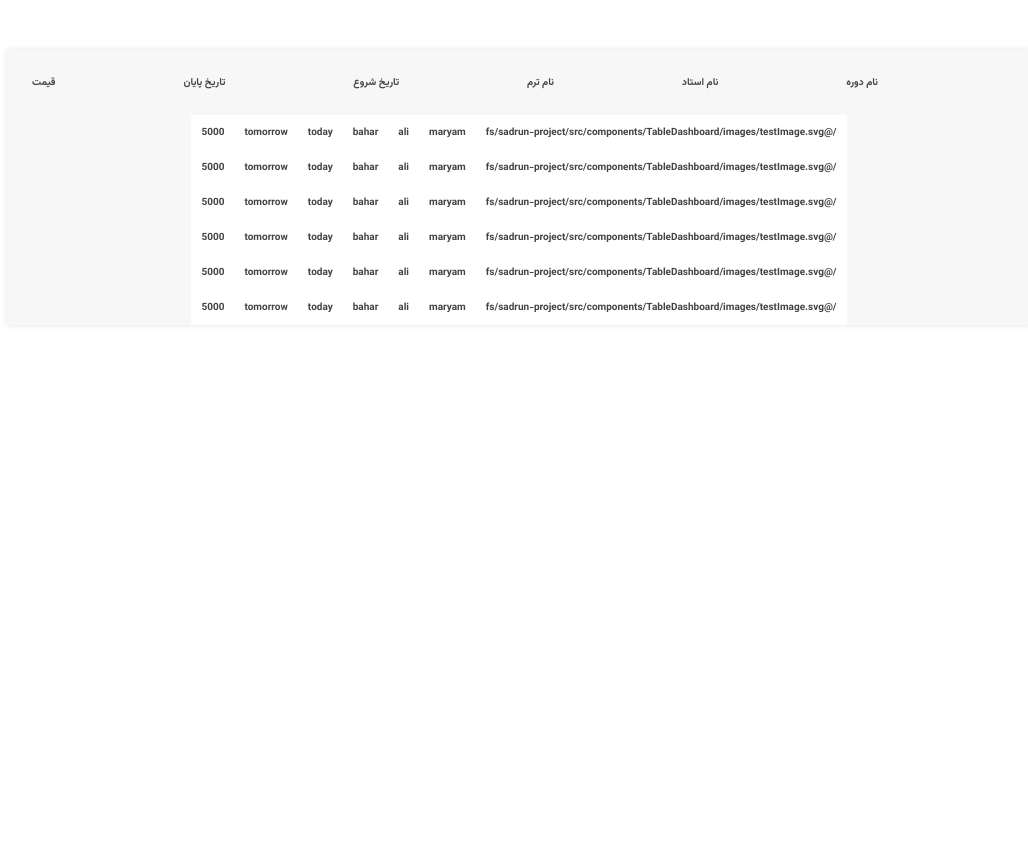
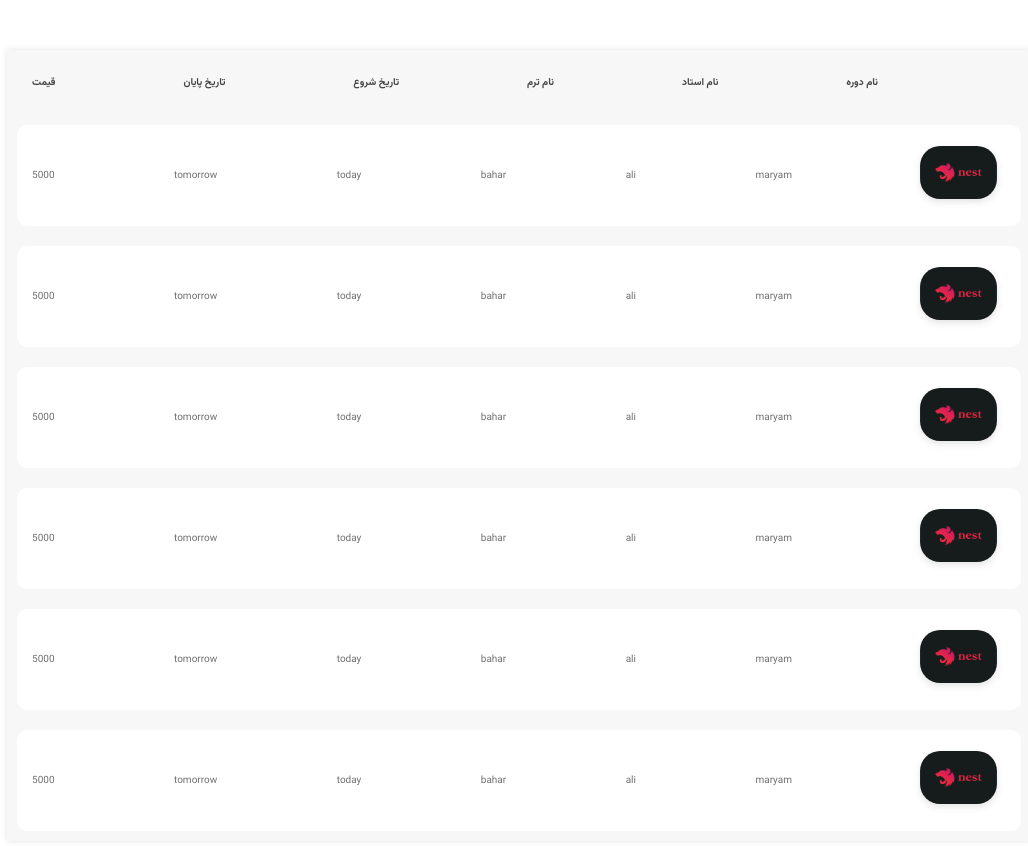
Before and after one commit to alimooo1/Sadrun_Project, a React (Vite) app in the folder sadrun-project/: page / in a window 1280 px wide. Shown: the top 846 px of the page, without its empty margins (199-1227 px from the left). Before the commit the page ends 800 px from the top, so only its background shows below. Built offline with nearby package versions, Linux system fonts and the light colour scheme.

Commit message:
styling tableRow

```diff
--- a/sadrun-project/src/components/TableDashboard/TableRow/TAbleRow.jsx
+++ b/sadrun-project/src/components/TableDashboard/TableRow/TAbleRow.jsx
@@ -4,7 +4,7 @@ const TAbleRow = (props) => {
     return (
         <div className={styles.tableRow}>
             <ul className={styles.courseItems}>
-                <li >{props.courseImage}</li>
+                <li><img src={props.courseImage} alt="courseImage" /></li>
                 <li >{props.courseName}</li>
                 <li >{props.courseMentorsName}</li>
                 <li >{props.courseSeasonName}</li>
--- a/sadrun-project/src/components/TableDashboard/TableRow/TableRow.module.scss
+++ b/sadrun-project/src/components/TableDashboard/TableRow/TableRow.module.scss
@@ -4,18 +4,24 @@
 
 .tableRow {
     display: flex;
+    width: 100%;
 }
 
 .courseItems {
     display: flex;
+    width: 100%;
     background-color: #fff;
-    justify-content: space-evenly;
-    margin: 0;
-    padding: 0;
+    border-radius: 1rem;
+        justify-content: space-between;
+        margin: 1rem;
+        padding: 0.5rem;
 
     li {
         list-style: none;
         padding: 1rem;
-        @include typography($secondary-font-family, 1rem, #434343)
+        @include typography($primary-font-family, 1rem, $primary-txt-color);
+            display: flex;
+            justify-content: center;
+            align-items: center;
     }
 }
```
